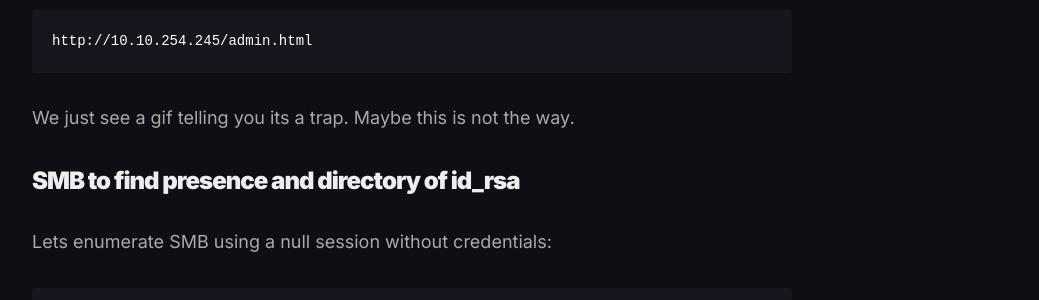
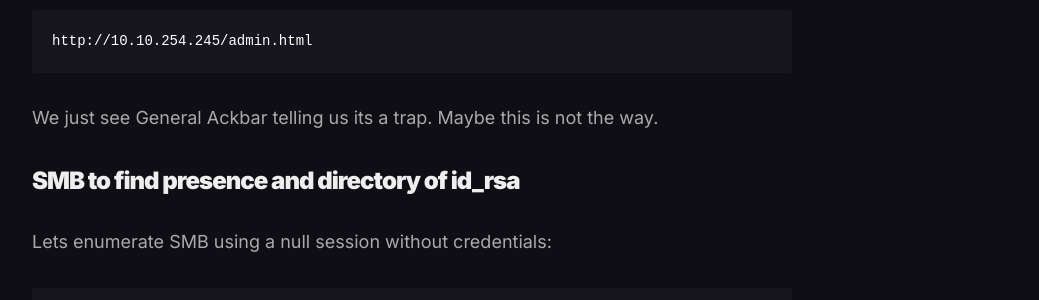
Before and after one commit to Vorkharium/vorkharium.github.io, a Jekyll site: the page built from _posts/2024-11-12-THM-Kenobi-Write-up.md, in a window 1280 px wide and 900 px high, scrolled down 3131 px. Shown: the part 153-453 px from the top of the window, without its empty margins (228-1267 px from the left). Built offline with Jekyll 4.4.1, drawn with Linux system fonts in a browser that asks for light colours.

Commit message:
Update 2024-11-12-THM-Kenobi-Write-up.md

````diff
--- a/_posts/2024-11-12-THM-Kenobi-Write-up.md
+++ b/_posts/2024-11-12-THM-Kenobi-Write-up.md
@@ -102,7 +102,7 @@ Its disallowing /admin.html, lets visit it:
 http://10.10.254.245/admin.html
 ```
 
-We just see a gif telling you its a trap. Maybe this is not the way.
+We just see General Ackbar telling us its a trap. Maybe this is not the way.
 
 ### SMB to find presence and directory of id_rsa
 Lets enumerate SMB using a null session without credentials:
````
